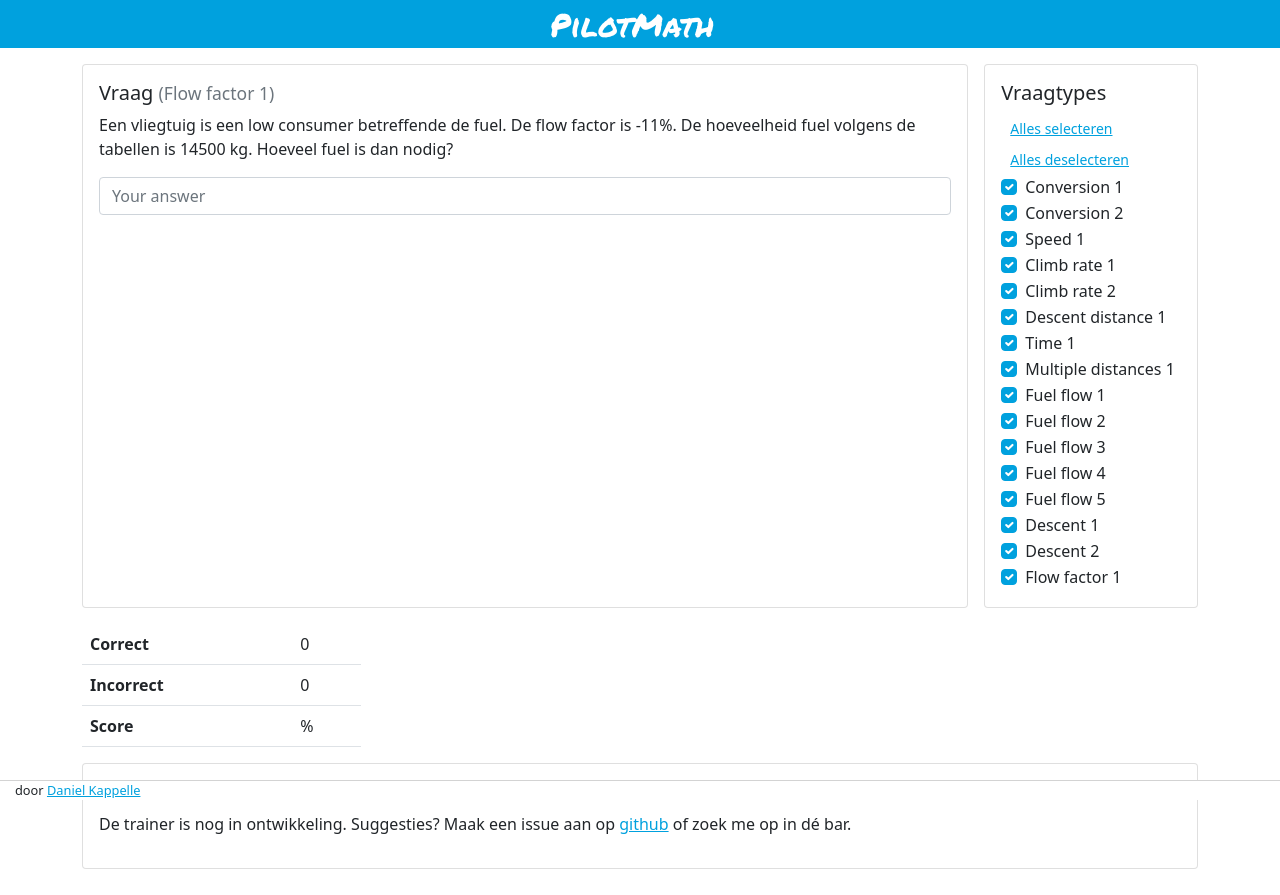
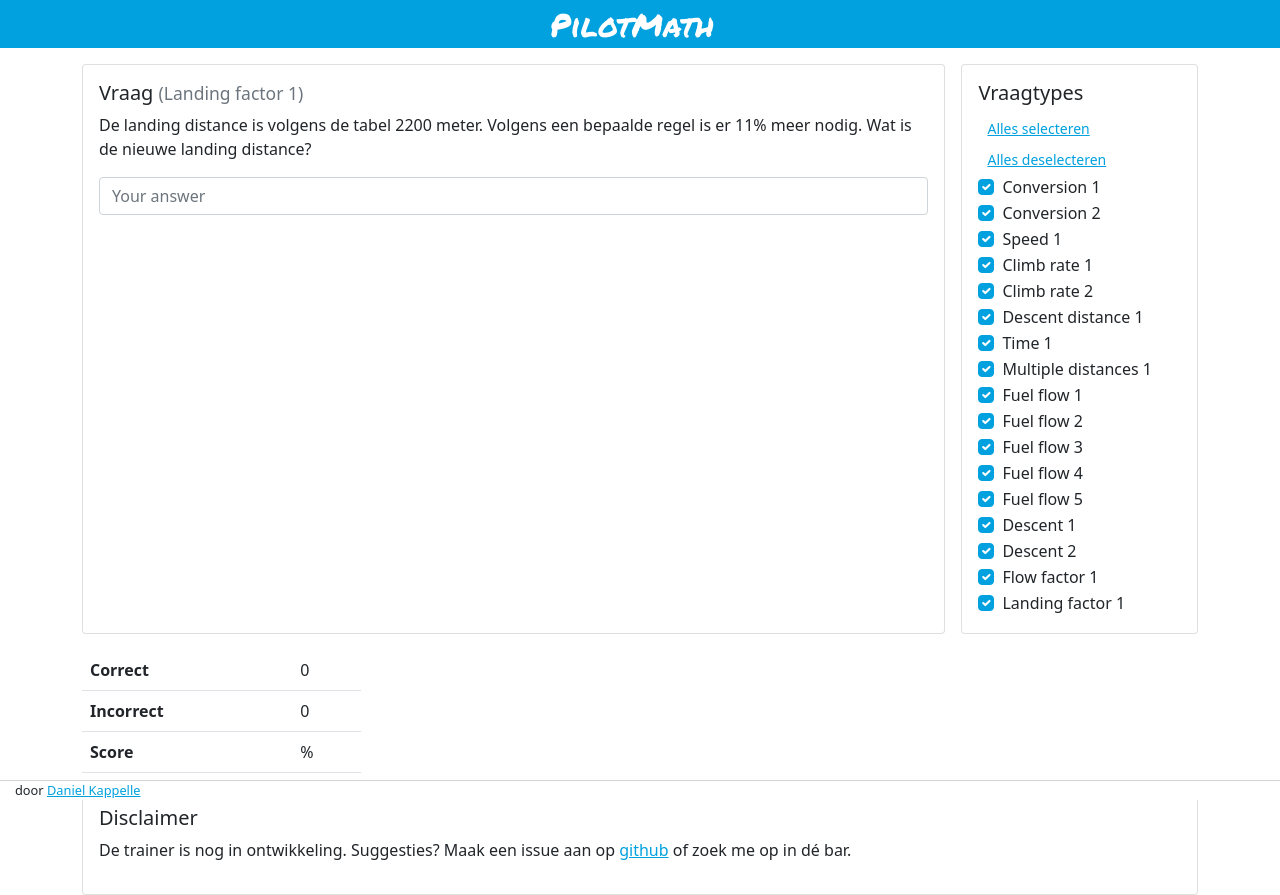
Before and after one commit to danielkappelle/pilot-math, an Angular app in the folder pilot-math/: page / in a window 1280 px wide. Before the commit the page ends 869 px from the top, so only its background shows below. Built offline with nearby package versions, Linux system fonts and the light colour scheme.

Commit message:
Landing factor 1 question

```diff
--- /dev/null
+++ b/pilot-math/src/app/question/generation/landingfactor-1.question.ts
@@ -0,0 +1,30 @@
+import { Injectable } from '@angular/core';
+import { pad, randomNumber } from '../helpers';
+
+@Injectable()
+export class LandingFactor1Question {
+  questionName = 'Landing factor 1';
+
+  landingFactor: number;
+  ldr: number;
+
+  ldrFactored: number;
+
+  createQuestion(): void {
+    this.landingFactor = randomNumber(1, 15, 1);
+    this.ldr = randomNumber(500, 2300, 100);
+    this.ldrFactored = this.ldr * (1 + this.landingFactor / 100);
+  }
+
+  getQuestionText(): string {
+    return `De landing distance is volgens de tabel ${this.ldr} meter. Volgens een bepaalde regel is er ${this.landingFactor}% meer nodig. Wat is de nieuwe landing distance?`;
+  }
+
+  gradeAnswer(val: string): boolean {
+    return Math.abs(parseFloat(val) - this.ldrFactored) < 5;
+  }
+
+  getCorrectAnswer(): string {
+    return `${this.ldrFactored.toFixed(0)} m`;
+  }
+}
--- a/pilot-math/src/app/question/question.component.ts
+++ b/pilot-math/src/app/question/question.component.ts
@@ -21,6 +21,7 @@ import { FuelFlow5Question } from './generation/fuelflow-5.question';
 import { Descent1Question } from './generation/descent-1.question';
 import { Descent2Question } from './generation/descent-2.question';
 import { FlowFactor1Question } from './generation/flowfactor-1.question';
+import { LandingFactor1Question } from './generation/landingfactor-1.question';
 
 interface LastQuestion {
   text?: string;
@@ -72,6 +73,7 @@ export class QuestionComponent implements OnInit {
     this.questions.push(new Descent1Question());
     this.questions.push(new Descent2Question());
     this.questions.push(new FlowFactor1Question());
+    this.questions.push(new LandingFactor1Question());
 
     this.questionTypesForm = this.fb.group({
       types: this.fb.array(this.questions.map(() => true)),
```
